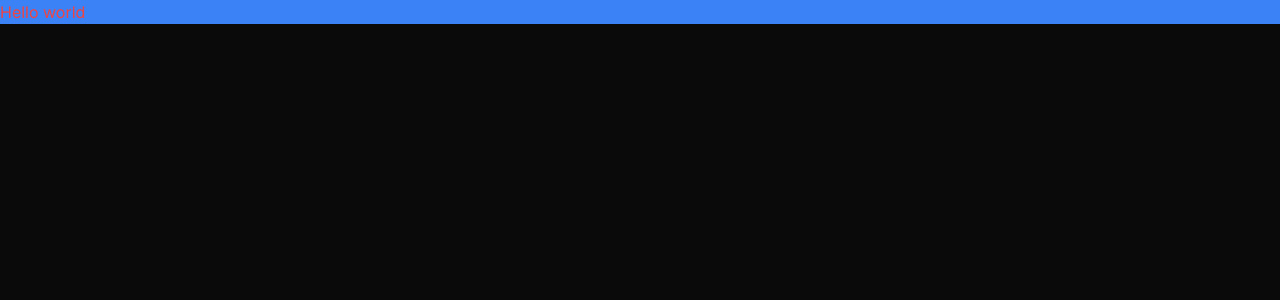
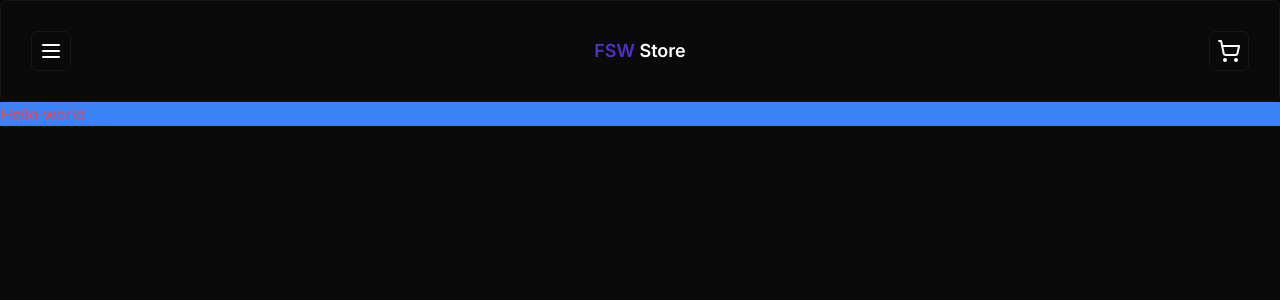
Before and after one commit to valdenicio22/fsw-store, a Next.js app: page / in a window 1280 px wide. Shown: the top 300 px of the page. Built offline with nearby package versions, Linux system fonts and the light colour scheme.

Commit message:
feat: add button, card and header components

```diff
--- a/package.json
+++ b/package.json
@@ -10,6 +10,7 @@
   },
   "dependencies": {
     "@prisma/client": "^5.4.2",
+    "@radix-ui/react-slot": "^1.0.2",
     "class-variance-authority": "^0.7.0",
     "clsx": "^2.0.0",
     "lucide-react": "^0.288.0",
--- a/src/app/layout.tsx
+++ b/src/app/layout.tsx
@@ -1,22 +1,26 @@
-import type { Metadata } from 'next'
-import { Inter } from 'next/font/google'
-import './globals.css'
+import { Header } from "@/components/ui/header";
+import type { Metadata } from "next";
+import { Inter } from "next/font/google";
+import "./globals.css";
 
-const inter = Inter({ subsets: ['latin'] })
+const inter = Inter({ subsets: ["latin"] });
 
 export const metadata: Metadata = {
-  title: 'Create Next App',
-  description: 'Generated by create next app',
-}
+  title: "Create Next App",
+  description: "Generated by create next app",
+};
 
 export default function RootLayout({
   children,
 }: {
-  children: React.ReactNode
+  children: React.ReactNode;
 }) {
   return (
     <html lang="en">
-      <body className={inter.className}>{children}</body>
+      <body className={inter.className}>
+        <Header />
+        {children}
+      </body>
     </html>
-  )
+  );
 }
--- /dev/null
+++ b/src/components/ui/button.tsx
@@ -0,0 +1,56 @@
+import * as React from "react"
+import { Slot } from "@radix-ui/react-slot"
+import { cva, type VariantProps } from "class-variance-authority"
+
+import { cn } from "@/lib/utils"
+
+const buttonVariants = cva(
+  "inline-flex items-center justify-center rounded-md text-sm font-medium ring-offset-background transition-colors focus-visible:outline-none focus-visible:ring-2 focus-visible:ring-ring focus-visible:ring-offset-2 disabled:pointer-events-none disabled:opacity-50",
+  {
+    variants: {
+      variant: {
+        default: "bg-primary text-primary-foreground hover:bg-primary/90",
+        destructive:
+          "bg-destructive text-destructive-foreground hover:bg-destructive/90",
+        outline:
+          "border border-input bg-background hover:bg-accent hover:text-accent-foreground",
+        secondary:
+          "bg-secondary text-secondary-foreground hover:bg-secondary/80",
+        ghost: "hover:bg-accent hover:text-accent-foreground",
+        link: "text-primary underline-offset-4 hover:underline",
+      },
+      size: {
+        default: "h-10 px-4 py-2",
+        sm: "h-9 rounded-md px-3",
+        lg: "h-11 rounded-md px-8",
+        icon: "h-10 w-10",
+      },
+    },
+    defaultVariants: {
+      variant: "default",
+      size: "default",
+    },
+  }
+)
+
+export interface ButtonProps
+  extends React.ButtonHTMLAttributes<HTMLButtonElement>,
+    VariantProps<typeof buttonVariants> {
+  asChild?: boolean
+}
+
+const Button = React.forwardRef<HTMLButtonElement, ButtonProps>(
+  ({ className, variant, size, asChild = false, ...props }, ref) => {
+    const Comp = asChild ? Slot : "button"
+    return (
+      <Comp
+        className={cn(buttonVariants({ variant, size, className }))}
+        ref={ref}
+        {...props}
+      />
+    )
+  }
+)
+Button.displayName = "Button"
+
+export { Button, buttonVariants }
--- /dev/null
+++ b/src/components/ui/card.tsx
@@ -0,0 +1,79 @@
+import * as React from "react"
+
+import { cn } from "@/lib/utils"
+
+const Card = React.forwardRef<
+  HTMLDivElement,
+  React.HTMLAttributes<HTMLDivElement>
+>(({ className, ...props }, ref) => (
+  <div
+    ref={ref}
+    className={cn(
+      "rounded-lg border bg-card text-card-foreground shadow-sm",
+      className
+    )}
+    {...props}
+  />
+))
+Card.displayName = "Card"
+
+const CardHeader = React.forwardRef<
+  HTMLDivElement,
+  React.HTMLAttributes<HTMLDivElement>
+>(({ className, ...props }, ref) => (
+  <div
+    ref={ref}
+    className={cn("flex flex-col space-y-1.5 p-6", className)}
+    {...props}
+  />
+))
+CardHeader.displayName = "CardHeader"
+
+const CardTitle = React.forwardRef<
+  HTMLParagraphElement,
+  React.HTMLAttributes<HTMLHeadingElement>
+>(({ className, ...props }, ref) => (
+  <h3
+    ref={ref}
+    className={cn(
+      "text-2xl font-semibold leading-none tracking-tight",
+      className
+    )}
+    {...props}
+  />
+))
+CardTitle.displayName = "CardTitle"
+
+const CardDescription = React.forwardRef<
+  HTMLParagraphElement,
+  React.HTMLAttributes<HTMLParagraphElement>
+>(({ className, ...props }, ref) => (
+  <p
+    ref={ref}
+    className={cn("text-sm text-muted-foreground", className)}
+    {...props}
+  />
+))
+CardDescription.displayName = "CardDescription"
+
+const CardContent = React.forwardRef<
+  HTMLDivElement,
+  React.HTMLAttributes<HTMLDivElement>
+>(({ className, ...props }, ref) => (
+  <div ref={ref} className={cn("p-6 pt-0", className)} {...props} />
+))
+CardContent.displayName = "CardContent"
+
+const CardFooter = React.forwardRef<
+  HTMLDivElement,
+  React.HTMLAttributes<HTMLDivElement>
+>(({ className, ...props }, ref) => (
+  <div
+    ref={ref}
+    className={cn("flex items-center p-6 pt-0", className)}
+    {...props}
+  />
+))
+CardFooter.displayName = "CardFooter"
+
+export { Card, CardHeader, CardFooter, CardTitle, CardDescription, CardContent }
--- /dev/null
+++ b/src/components/ui/header.tsx
@@ -0,0 +1,21 @@
+import { MenuIcon, ShoppingCartIcon } from "lucide-react";
+import { Button } from "./button";
+import { Card } from "./card";
+
+export const Header = () => {
+  return (
+    <Card className="flex items-center justify-between p-[1.875rem]">
+      <Button size="icon" variant="outline">
+        <MenuIcon />
+      </Button>
+
+      <h1 className="text-lg font-semibold">
+        <span className="text-primary">FSW</span> Store
+      </h1>
+
+      <Button size="icon" variant="outline">
+        <ShoppingCartIcon />
+      </Button>
+    </Card>
+  );
+};
```
Also changed, not shown: 1 other file (tests, documents, lock files or other folders).
